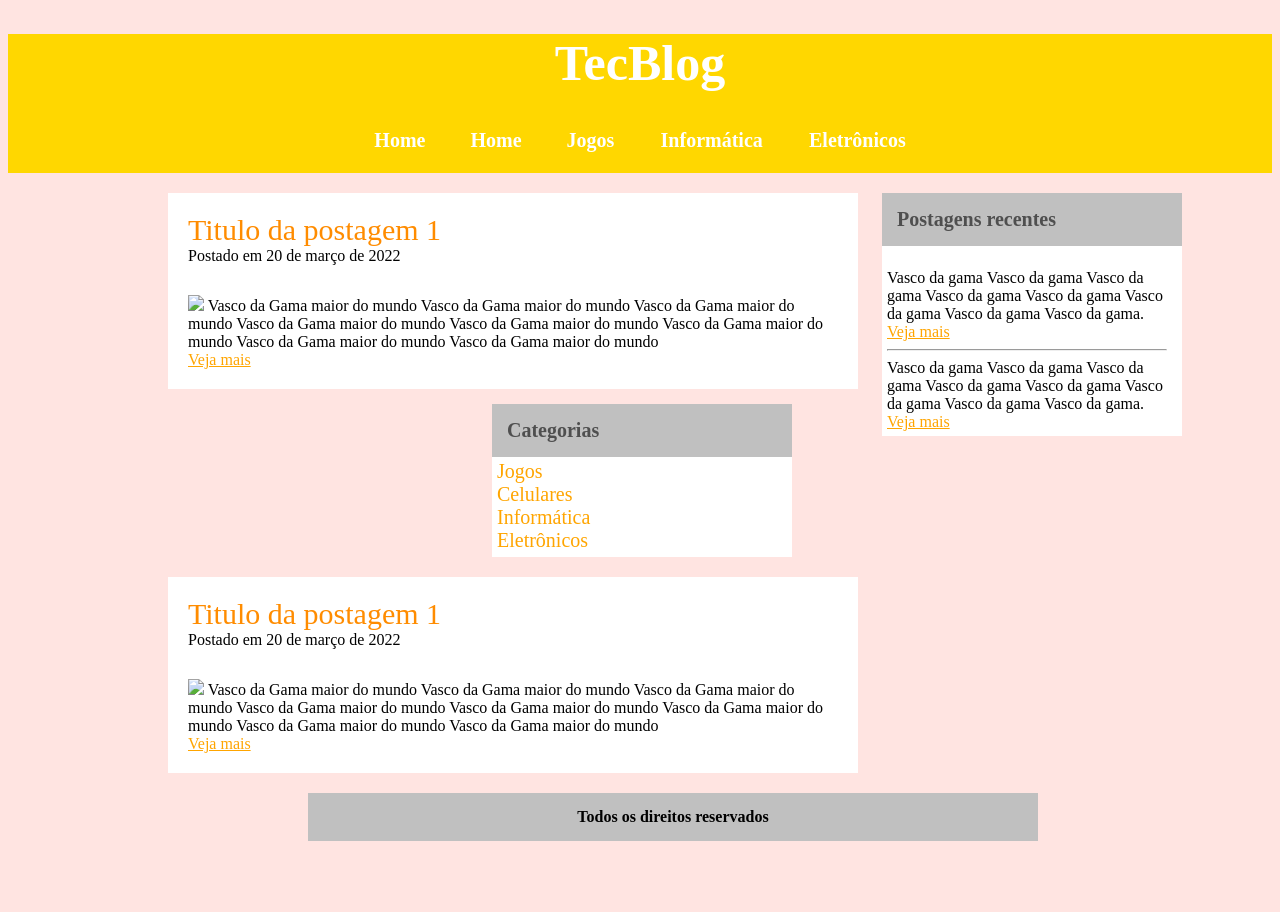
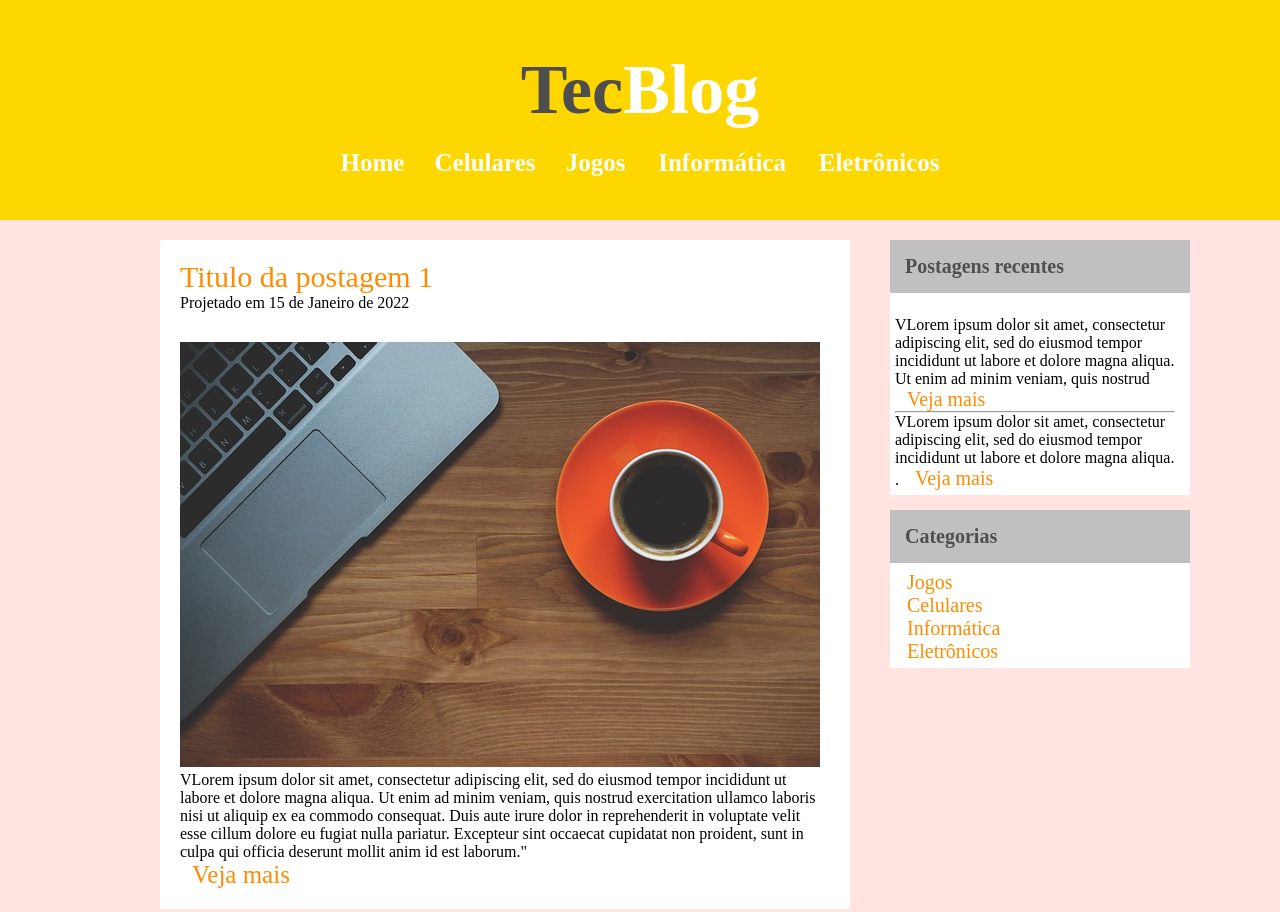
Before and after one commit to CaioVitor1/TecBlog, a plain HTML site: page index.html in a window 1280 px wide. Shown: the top 912 px of the page. Before the commit the page ends 849 px from the top, so only its background shows below. Drawn offline with Linux system fonts and the light colour scheme.

Commit message:
versão final

```diff
--- a/estilo.css
+++ b/estilo.css
@@ -1,29 +1,55 @@
+* {
+	margin: 0px;
+	padding: 0px;
+}
+
 body {
 	background-color: #FFE4E1;
 }
 
+.branco {
+	color: white;
+}
+
 .cabecalho {
 	background-color: #FFD700;
-	color: white;
-
+	color: #4e4e4e;
 	text-align: center;
 	margin: 0px;
-	padding-bottom: 20px;
-	font-size: 25px;
+	padding: 40px;
+	font-size: 35px;
 }
 
-.itens {
-	color: white;
-	padding: 20px;
+#area-logo {
+	padding: 10px;
+}
+
+a {
 	text-decoration: none;
-	font-size: 20px;
+	font-size: 25px;
+	 }
 
+a:link, a:visited {
+	color: #FF8C00;
+	padding: 8px 12px;
 }
 
 a:hover {
-		color: #FFA500;
-		background-color: white;
-				}
+		text-decoration: underline;
+		}
+
+
+.cabecalho a:link, .cabecalho a:visited {
+	color: #FFF;
+	padding: 8px 12px;
+}
+
+.cabecalho a:hover {
+		color: #f7b600;;
+		background: #FFF;
+		text-decoration: none;
+		}
+
 
 .titulo1 {
 	color: #FF8C00;
@@ -41,6 +67,10 @@ a:hover {
 	border: none; ;
 	float: left;
 	}
+
+.tamanho {
+	width: 920px;
+}
 
 .conteudo2 {
 	clear: both;
@@ -80,15 +110,16 @@ a:hover {
 	padding: 5px 15px 5px 5px;
 }
 
+.conteudo1-lateral-texto a:link, .cabecalho a:visited {
+	font-size: 20px;
+}
+
 .conteudo2-lateral-texto {
-	padding: 0px 15px 5px 5px;
+	padding: 5px 15px 5px 5px;
 	border: none;
 	margin-top: -15px;
 }
 
-.links {
-	color: #FFA500;
-}
 
 .links2 {
 	color: #FFA500;
@@ -126,4 +157,5 @@ a:hover {
 	text-align: center;
 	padding: 15px;
 	margin-left: 300px;
+	margin-bottom: 10px;
 }
--- a/index.html
+++ b/index.html
@@ -13,21 +13,26 @@
 
 
 			<div class="cabecalho">
-				<h1> TecBlog</h1>
-				<a class="itens" href="home.html"> <strong> Home </strong> </a>
-				<a class="itens" href="celulares.html"> <strong> Home </strong> </a>
-				<a class="itens" href="jogos.html"> <strong> Jogos</strong></a>
-				<a class="itens" href="informatica.html"> <strong> Informática</strong></a>
-				<a class="itens" href="eletronicos.html"> <strong> Eletrônicos</strong></a>
+				<div id="area-logo">
+				 	<h1> Tec<span class="branco">Blog</span></h1>
+				</div>
 
-			</div>
+				<div id="area-menu">
+					<a href="home.html"> <strong> Home </strong> </a>
+					<a href="celulares.html"> <strong> Celulares </strong> </a>
+					<a href="jogos.html"> <strong> Jogos</strong></a>
+					<a href="informatica.html"> <strong> Informática</strong></a>
+					<a href="eletronicos.html"> <strong> Eletrônicos</strong></a>
+				</div>
+
+			</div >
 
 			<div class="conteudo1">
 				 <div class="titulo1"> Titulo da postagem 1
 				 </div>
-				<p class="subtitulo">  Postado em 20 de março de 2022 </p>
-				<img src="imagens/imagem2.jpg">
-				Vasco da Gama maior do mundo Vasco da Gama maior do mundo Vasco da Gama maior do mundo Vasco da Gama maior do mundo Vasco da Gama maior do mundo Vasco da Gama maior do mundo Vasco da Gama maior do mundo Vasco da Gama maior do mundo<br>
+				<p class="subtitulo">  Projetado em 15 de Janeiro de 2022 </p>
+				<img src="imagens/imagem1.jpg">
+				VLorem ipsum dolor sit amet, consectetur adipiscing elit, sed do eiusmod tempor incididunt ut labore et dolore magna aliqua. Ut enim ad minim veniam, quis nostrud exercitation ullamco laboris nisi ut aliquip ex ea commodo consequat. Duis aute irure dolor in reprehenderit in voluptate velit esse cillum dolore eu fugiat nulla pariatur. Excepteur sint occaecat cupidatat non proident, sunt in culpa qui officia deserunt mollit anim id est laborum."<br>
 				<a class="links" href="veja-mais-1.html"> Veja mais</a>
 
 			</div>
@@ -39,11 +44,11 @@
 				</div> <br>
 
 				<div class="conteudo1-lateral-texto">
-					Vasco da gama Vasco da gama Vasco da gama Vasco da gama Vasco da gama Vasco da gama Vasco da gama Vasco da gama.
+					VLorem ipsum dolor sit amet, consectetur adipiscing elit, sed do eiusmod tempor incididunt ut labore et dolore magna aliqua. Ut enim ad minim veniam, quis nostrud
 					<a class="links" href="veja-mais-1.html"> Veja mais</a>
 
 					<hr>
-					Vasco da gama Vasco da gama Vasco da gama Vasco da gama Vasco da gama Vasco da gama Vasco da gama Vasco da gama.
+					VLorem ipsum dolor sit amet, consectetur adipiscing elit, sed do eiusmod tempor incididunt ut labore et dolore magna aliqua. .
 					<a class="links" href="veja-mais-2.html"> Veja mais</a>
 
 				</div>
@@ -72,7 +77,7 @@
 				 </div>
 				<p class="subtitulo">  Postado em 20 de março de 2022 </p>
 				<img src="imagens/imagem2.jpg">
-				Vasco da Gama maior do mundo Vasco da Gama maior do mundo Vasco da Gama maior do mundo Vasco da Gama maior do mundo Vasco da Gama maior do mundo Vasco da Gama maior do mundo Vasco da Gama maior do mundo Vasco da Gama maior do mundo<br>
+				Lorem ipsum dolor sit amet, consectetur adipiscing elit, sed do eiusmod tempor incididunt ut labore et dolore magna aliqua. Ut enim ad minim veniam, quis nostrud exercitation ullamco laboris nisi ut aliquip ex ea commodo consequat. Duis aute irure dolor in reprehenderit in voluptate velit esse cillum dolore eu fugiat nulla pariatur. Excepteur sint occaecat cupidatat non proident, sunt in culpa qui officia deserunt mollit anim id est laborum."<br>
 				<a class="links" href="veja-mais-1.html"> Veja mais</a>
 
 			</div>
@@ -80,7 +85,7 @@
 			<div class="clear"></div>
 
 			<div class="rodape">
-				<strong> Todos os direitos reservados </strong>
+				<strong> Todos os direitos reservados - Versão desenvolvida por Caio Vitor </strong>
 			</div>
 
 
```
Also changed, not shown: imagens/imagem1.jpg (added), imagens/imagem2.jpg (added), imagens/imagem3.jpg (added), imagens/imagem4.jpg (added), imagens/imagem5.jpg (added), imagens/projeto_final.png (added), 1 other file.
